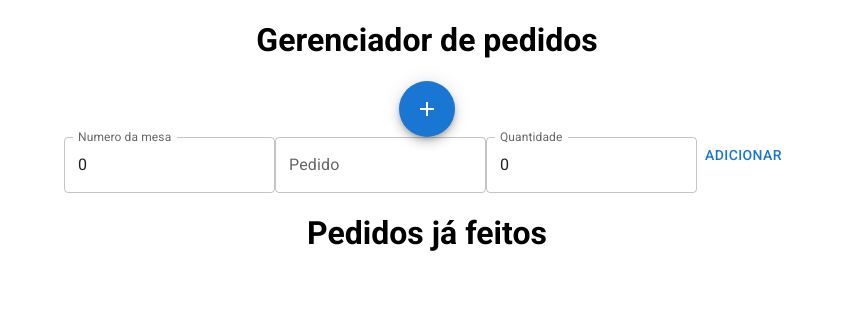
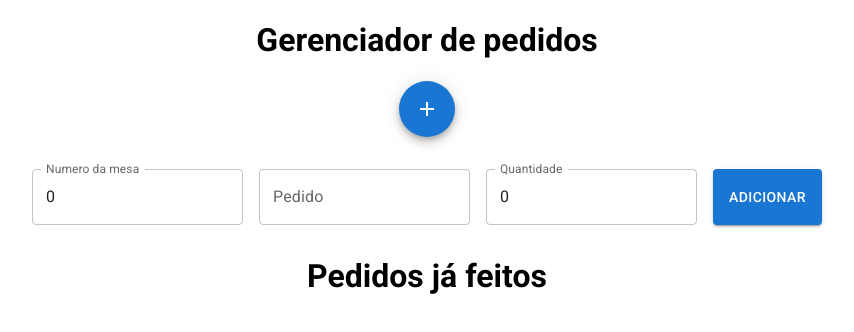
Before and after one commit to GiovaniFZ/Projeto_C214, a React (Vite) app: page / in a window 1280 px wide. Both pictures are taken after a click on the button "add". Shown: the top 332 px of the page, without its empty margins (213-1067 px from the left). Built offline with nearby package versions, Linux system fonts and the light colour scheme.

Commit message:
style: Style for section that add orders

```diff
--- a/src/pages/Home/index.tsx
+++ b/src/pages/Home/index.tsx
@@ -1,4 +1,4 @@
-import { Button, Fab, Table, TextField } from '@mui/material'
+import { Button, Fab, TextField } from '@mui/material'
 import './styles.css'
 import { useState } from 'react'
 import { OrdersRespository } from '../../OrdersRepository';
@@ -44,7 +44,7 @@ export default function Home({ ordersRepository }: Props) {
                 <Add />
             </Fab>
             {addOrder &&
-                <div>
+                <div className='addSection'>
                     <TextField
                         value={table}
                         type='number'
@@ -68,7 +68,7 @@ export default function Home({ ordersRepository }: Props) {
                         variant="outlined"
                         onChange={(e) => setQuantity(parseInt(e.target.value))}
                     />
-                    <Button onClick={() => handleAddOrder()}>Adicionar</Button>
+                    <Button variant='contained' onClick={() => handleAddOrder()}>Adicionar</Button>
                 </div>
             }
             <h1>Pedidos já feitos</h1>
--- a/src/pages/Home/styles.css
+++ b/src/pages/Home/styles.css
@@ -18,3 +18,11 @@
     border-radius: 5px;
     width: 10rem;
 }
+
+.addSection{
+    display: flex;
+    flex-direction: row;
+    margin: 2rem;
+    justify-content: center;
+    gap: 1rem;
+}
```
